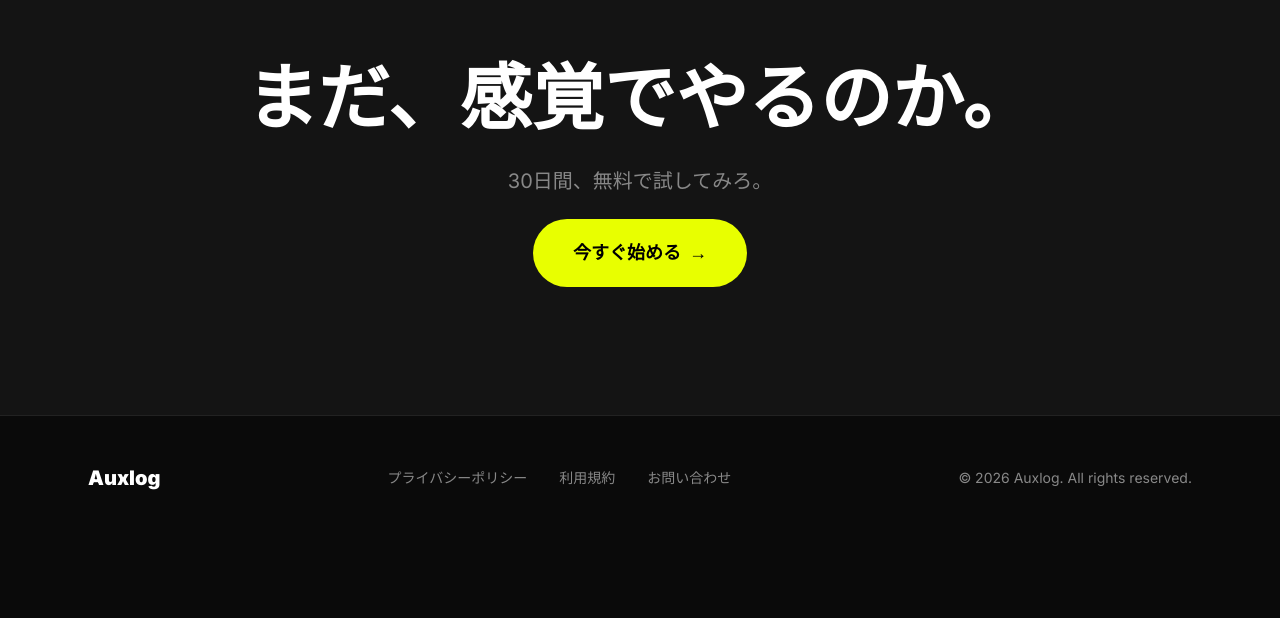
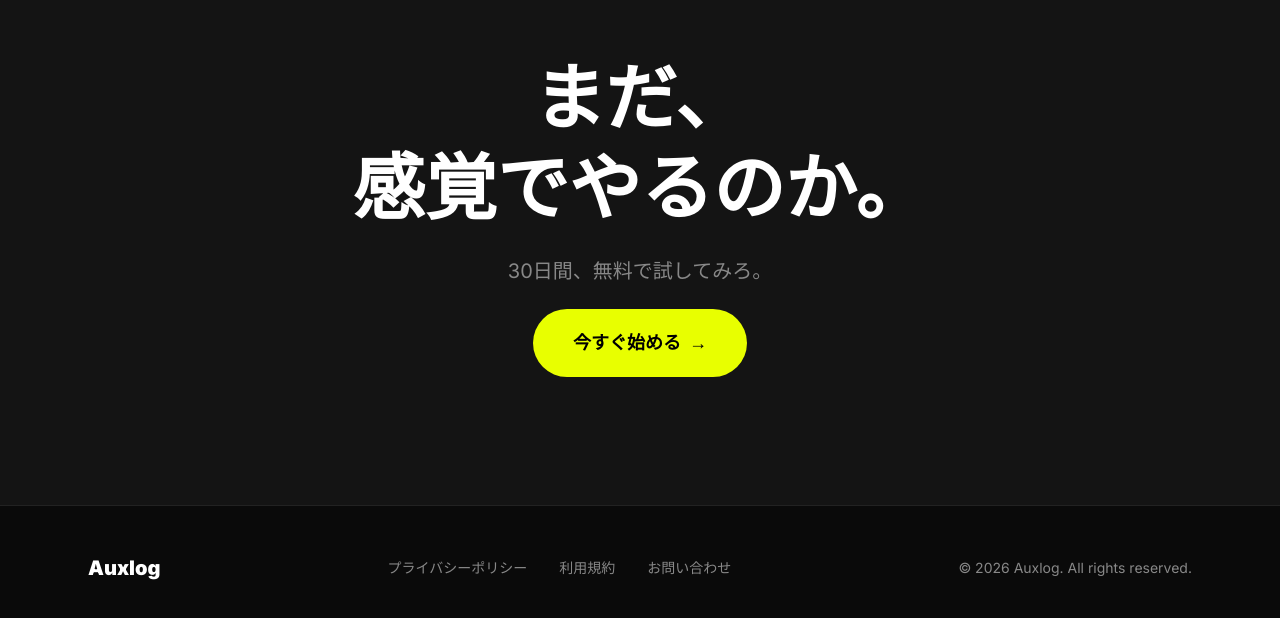
Before and after one commit to shunsuke-blog/auxlog-lp01, a Next.js app: page / in a window 1280 px wide. Shown: the part 4271-4889 px from the top of the page. Before the commit the page ends 4811 px from the top, so only its background shows below. Built offline with nearby package versions, Linux system fonts and the light colour scheme.

Commit message:
文言修正
Co-authored-by: Copilot <copilot@github.com>

```diff
--- a/components/sections/CTASection.tsx
+++ b/components/sections/CTASection.tsx
@@ -5,7 +5,9 @@ export default function CTASection() {
     <section className="py-32 px-6 bg-bg-card">
       <div className="max-w-6xl mx-auto flex flex-col items-center text-center gap-6">
         <h2 className="text-5xl md:text-7xl font-black leading-tight">
-          まだ、感覚でやるのか。
+          まだ、
+          <br />
+          感覚でやるのか。
         </h2>
         <p className="text-text-sub text-xl">30日間、無料で試してみろ。</p>
         <CTAButton text="今すぐ始める" className="text-lg px-10 py-5" />
```
